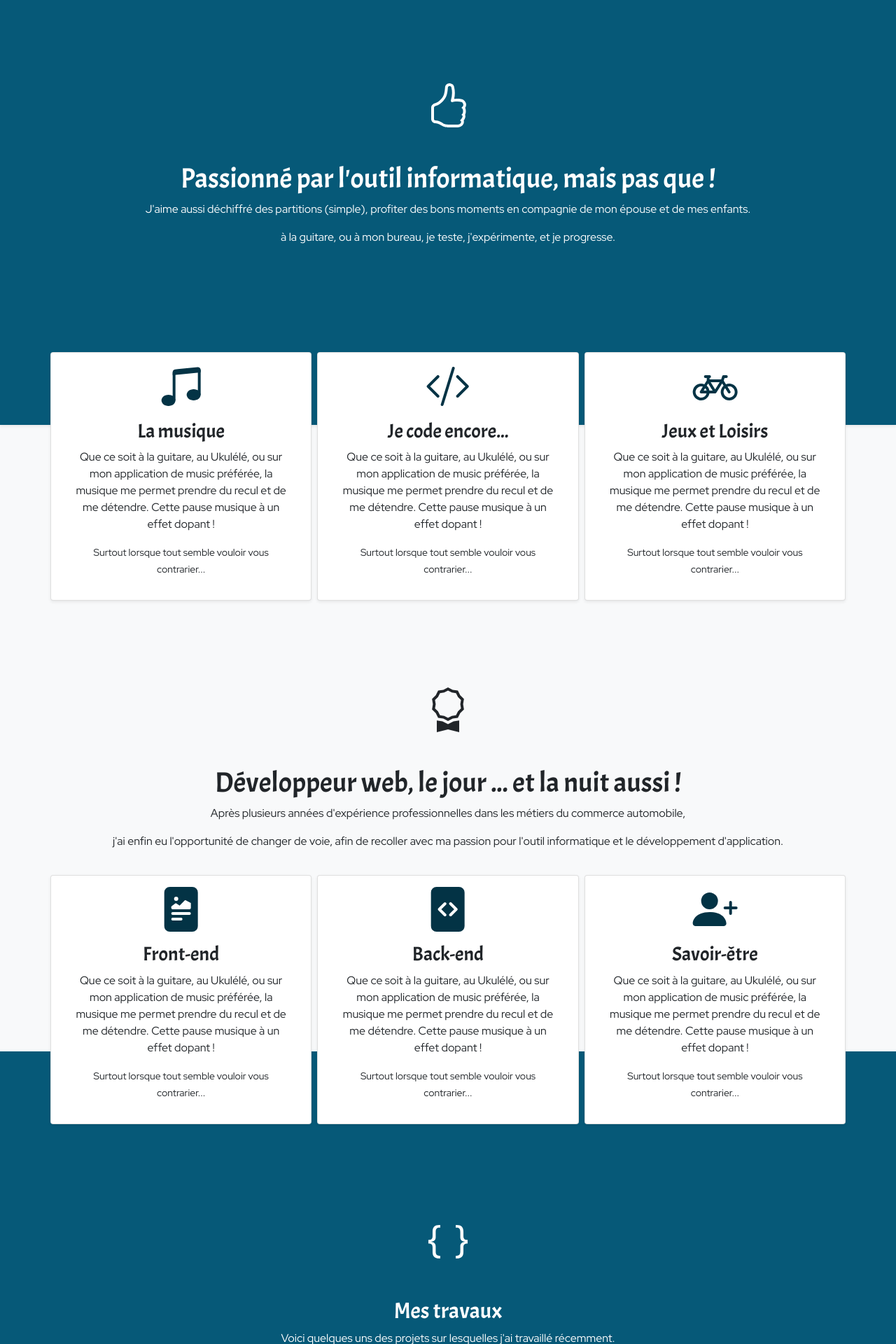
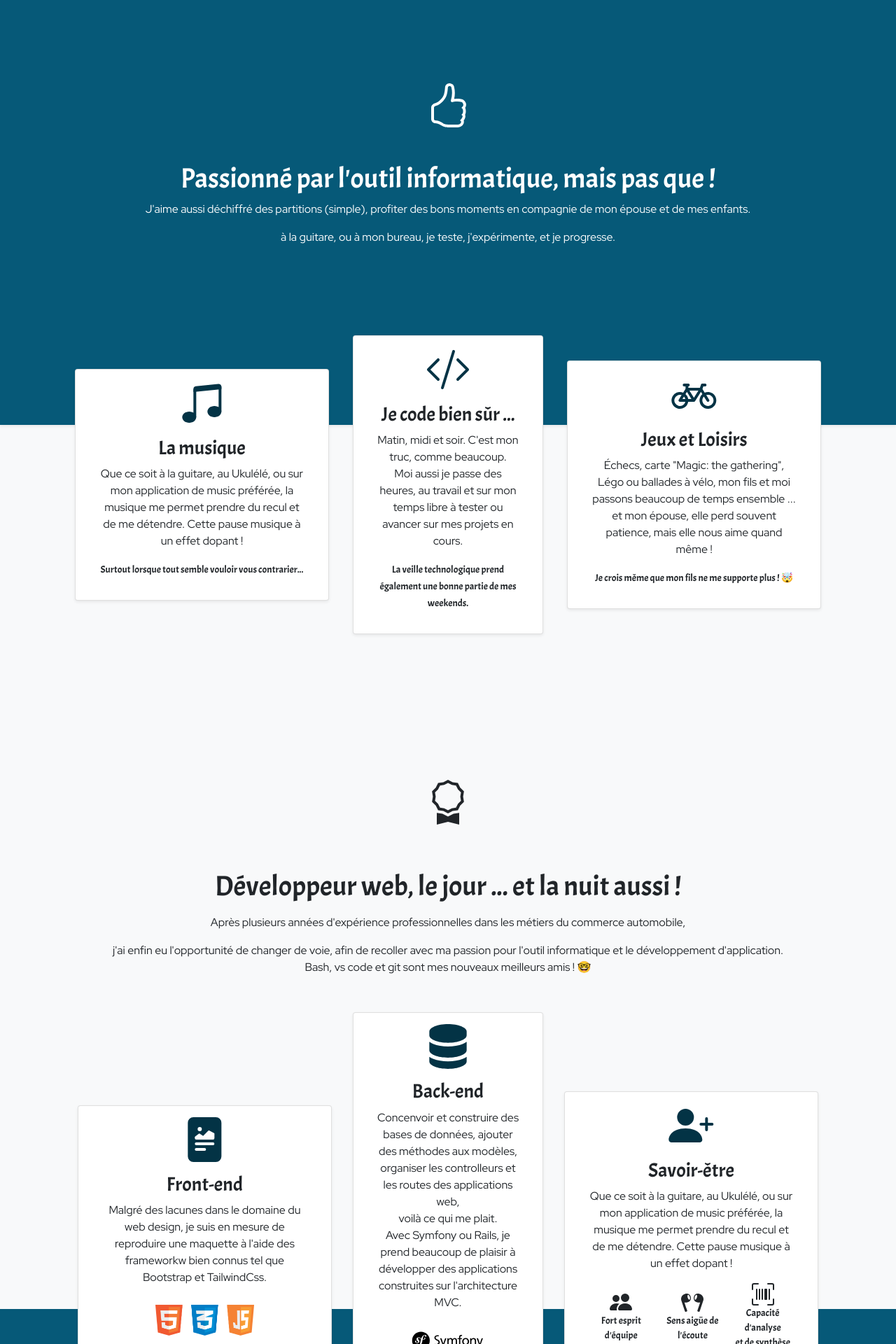
Before and after one commit to YoStM/yostm-bootstrap, a PHP site: page / in a window 1280 px wide. Shown: the part 960-2880 px from the top of the page at 70% size. Run offline with PHP 8.4, Linux system fonts and the light colour scheme.

Commit message:
Add logos and texts

```diff
--- a/assests/stylesheets/custom.css
+++ b/assests/stylesheets/custom.css
@@ -1,6 +1,6 @@
 @import url('https://fonts.googleapis.com/css2?family=Acme&family=Red+Hat+Display:wght@400;700&display=swap');
 
-h1, h2, h3, h4, h5, a {
+h1, h2, h3, h4, h5, a, small {
     font-family: 'Acme', sans-serif;
 }
 body {
@@ -73,20 +73,24 @@ body {
 
 .bio {
     padding: 15rem 11rem 15rem 11rem;
-    margin-bottom: -11rem;
+    margin-bottom: -15rem;
 }
 
 .hobbies {
-    padding: 3.25rem;
+    padding: 5rem;
 }
 
 .skills {
-    padding: 3.25rem;
+    padding: 5rem;
+}
+
+.symfony {
+    margin-bottom: -1rem;
 }
 
 .portfolio {
     padding: 15rem 0 11rem 0;
-    margin-top: -11rem;
+    margin-top: -19rem;
 }
 
 .footer {
--- a/index.html
+++ b/index.html
@@ -55,7 +55,7 @@
             <a href="/manifest.html">En savoir plus</a>
             <div id="bubbles">
                 <div>
-                    <h3 class="fs-5">Php</h3>
+                    <h3 class="fs-5">PHP</h3>
                 </div>
                 <div></div>
                 <div></div>
@@ -93,7 +93,7 @@
         <!-- Hobbies -->
         <section class="hobbies text-center">
             <div class="p-3 d-md-flex justify-content-md-around align-items-md-center">
-                <div class="m-1 p-3 card shadow-sm">
+                <div class="m-1 p-3 card col-md-4 shadow-sm">
                     <!-- playing guitar and piano -->
                     <svg xmlns="http://www.w3.org/2000/svg" width="64" height="64" fill="#033345"
                         class="bi bi-music-note-beamed card-img-top" viewBox="0 0 16 16">
@@ -112,7 +112,7 @@
                         <small>Surtout lorsque tout semble vouloir vous contrarier...</small>
                     </div>
                 </div>
-                <div class="m-1 p-3 card shadow-sm">
+                <div class="m-3 p-3 card col-lg-3 col-md-4 shadow-sm">
                     <!-- IT -->
                     <svg xmlns="http://www.w3.org/2000/svg" width="64" height="64" fill="#033345"
                         class="bi bi-code-slash card-img-top" viewBox="0 0 16 16">
@@ -120,16 +120,16 @@
                             d="M10.478 1.647a.5.5 0 1 0-.956-.294l-4 13a.5.5 0 0 0 .956.294l4-13zM4.854 4.146a.5.5 0 0 1 0 .708L1.707 8l3.147 3.146a.5.5 0 0 1-.708.708l-3.5-3.5a.5.5 0 0 1 0-.708l3.5-3.5a.5.5 0 0 1 .708 0zm6.292 0a.5.5 0 0 0 0 .708L14.293 8l-3.147 3.146a.5.5 0 0 0 .708.708l3.5-3.5a.5.5 0 0 0 0-.708l-3.5-3.5a.5.5 0 0 0-.708 0z" />
                     </svg>
                     <div class="card-body">
-                        <h3 class="card-title">Je code encore...</h3>
-                        <p class="card-text">Que ce soit à la guitare, au Ukulélé, ou sur mon application de music
-                            préférée,
-                            la musique me permet prendre du recul et de me détendre. Cette pause musique à un effet
-                            dopant !
+                        <h3 class="card-title">Je code bien sûr ...</h3>
+                        <p class="card-text">
+                            Matin, midi et soir. C'est mon truc, comme beaucoup.<br />
+                            Moi aussi je passe des heures, au travail et sur mon temps libre à tester ou avancer sur mes
+                            projets en cours.
                         </p>
-                        <small>Surtout lorsque tout semble vouloir vous contrarier...</small>
+                        <small>La veille technologique prend également une bonne partie de mes weekends.</small>
                     </div>
                 </div>
-                <div class="m-1 p-3 card shadow-sm">
+                <div class="m-1 p-3 card col-md-4 shadow-sm">
                     <!-- Playing with kids -->
                     <svg xmlns="http://www.w3.org/2000/svg" width="64" height="64" fill="#033345"
                         class="bi bi-bicycle card-img-top" viewBox="0 0 16 16">
@@ -138,12 +138,12 @@
                     </svg>
                     <div class="card-body">
                         <h3 class="card-title">Jeux et Loisirs</h3>
-                        <p class="card-text">Que ce soit à la guitare, au Ukulélé, ou sur mon application de music
-                            préférée,
-                            la musique me permet prendre du recul et de me détendre. Cette pause musique à un effet
-                            dopant !
+                        <p class="card-text">
+                            Échecs, carte "Magic: the gathering", Légo ou ballades à vélo, mon fils et moi passons
+                            beaucoup de temps
+                            ensemble ... et mon épouse, elle perd souvent patience, mais elle nous aime quand même !
                         </p>
-                        <small>Surtout lorsque tout semble vouloir vous contrarier...</small>
+                        <small>Je crois même que mon fils ne me supporte plus ! 🤯</small>
                     </div>
                 </div>
             </div>
@@ -151,18 +151,23 @@
 
         <!-- Skills -->
         <section class="skills text-center">
-            <svg xmlns="http://www.w3.org/2000/svg" width="64" height="64" fill="currentColor" class="bi bi-award mb-5"
-                viewBox="0 0 16 16">
-                <path
-                    d="M9.669.864 8 0 6.331.864l-1.858.282-.842 1.68-1.337 1.32L2.6 6l-.306 1.854 1.337 1.32.842 1.68 1.858.282L8 12l1.669-.864 1.858-.282.842-1.68 1.337-1.32L13.4 6l.306-1.854-1.337-1.32-.842-1.68L9.669.864zm1.196 1.193.684 1.365 1.086 1.072L12.387 6l.248 1.506-1.086 1.072-.684 1.365-1.51.229L8 10.874l-1.355-.702-1.51-.229-.684-1.365-1.086-1.072L3.614 6l-.25-1.506 1.087-1.072.684-1.365 1.51-.229L8 1.126l1.356.702 1.509.229z" />
-                <path d="M4 11.794V16l4-1 4 1v-4.206l-2.018.306L8 13.126 6.018 12.1 4 11.794z" />
-            </svg>
-            <h2 class="h1">Développeur web, le jour ... et la nuit aussi !</h2>
-            <p>Après plusieurs années d'expérience professionnelles dans les métiers du commerce automobile,</p>
-            <p>j'ai enfin eu l'opportunité de changer de voie, afin de recoller avec ma passion pour l'outil
-                informatique et le développement d'application.</p>
+            <div class="p-3">
+                <svg xmlns="http://www.w3.org/2000/svg" width="64" height="64" fill="currentColor"
+                    class="bi bi-award mb-5" viewBox="0 0 16 16">
+                    <path
+                        d="M9.669.864 8 0 6.331.864l-1.858.282-.842 1.68-1.337 1.32L2.6 6l-.306 1.854 1.337 1.32.842 1.68 1.858.282L8 12l1.669-.864 1.858-.282.842-1.68 1.337-1.32L13.4 6l.306-1.854-1.337-1.32-.842-1.68L9.669.864zm1.196 1.193.684 1.365 1.086 1.072L12.387 6l.248 1.506-1.086 1.072-.684 1.365-1.51.229L8 10.874l-1.355-.702-1.51-.229-.684-1.365-1.086-1.072L3.614 6l-.25-1.506 1.087-1.072.684-1.365 1.51-.229L8 1.126l1.356.702 1.509.229z" />
+                    <path d="M4 11.794V16l4-1 4 1v-4.206l-2.018.306L8 13.126 6.018 12.1 4 11.794z" />
+                </svg>
+                <h2 class="h1 my-3">Développeur web, le jour ... et la nuit aussi !</h2>
+                <p>Après plusieurs années d'expérience professionnelles dans les métiers du commerce automobile,</p>
+                <p>
+                    j'ai enfin eu l'opportunité de changer de voie, afin de recoller avec ma passion pour l'outil
+                    informatique et le développement d'application.<br />
+                    Bash, vs code et git sont mes nouveaux meilleurs amis ! 🤓
+                </p>
+            </div>
             <div class="p-3 d-md-flex justify-content-md-around align-items-md-center">
-                <div class="m-1 p-3 card shadow-sm">
+                <div class="m-1 p-3 card col-md-4 shadow-sm">
                     <!-- front-end skills -->
                     <svg xmlns="http://www.w3.org/2000/svg" width="64" height="64" fill="#033345"
                         class="bi bi-file-richtext-fill card-img-top" viewBox="0 0 16 16">
@@ -171,32 +176,51 @@
                     </svg>
                     <div class="card-body">
                         <h3 class="card-title">Front-end</h3>
-                        <p class="card-text">Que ce soit à la guitare, au Ukulélé, ou sur mon application de music
-                            préférée,
-                            la musique me permet prendre du recul et de me détendre. Cette pause musique à un effet
-                            dopant !
+                        <p class="card-text">
+                            Malgré des lacunes dans le domaine du web design, je suis en mesure de reproduire
+                            une maquette à l'aide des frameworkw bien connus tel que Bootstrap et TailwindCss.
                         </p>
-                        <small>Surtout lorsque tout semble vouloir vous contrarier...</small>
+                        <div class="d-flex justify-content-center align-items-center">
+                            <img src="./assests/img/PikPng.com_javascript-logo-png_1506141.png"
+                                alt="logo HTML CSS JavaScript" height="55px">
+                        </div>
                     </div>
                 </div>
-                <div class="m-1 p-3 card shadow-sm">
+                <div class="m-1 p-3 card col-lg-3 col-md-4 shadow-sm">
                     <!-- back-end skills -->
                     <svg xmlns="http://www.w3.org/2000/svg" width="64" height="64" fill="#033345"
-                        class="bi bi-file-code-fill card-img-top" viewBox="0 0 16 16">
+                        class="bi bi-server card-img-top" viewBox="0 0 16 16">
                         <path
-                            d="M12 0H4a2 2 0 0 0-2 2v12a2 2 0 0 0 2 2h8a2 2 0 0 0 2-2V2a2 2 0 0 0-2-2zM6.646 5.646a.5.5 0 1 1 .708.708L5.707 8l1.647 1.646a.5.5 0 0 1-.708.708l-2-2a.5.5 0 0 1 0-.708l2-2zm2.708 0 2 2a.5.5 0 0 1 0 .708l-2 2a.5.5 0 0 1-.708-.708L10.293 8 8.646 6.354a.5.5 0 1 1 .708-.708z" />
+                            d="M1.333 2.667C1.333 1.194 4.318 0 8 0s6.667 1.194 6.667 2.667V4c0 1.473-2.985 2.667-6.667 2.667S1.333 5.473 1.333 4V2.667z" />
+                        <path
+                            d="M1.333 6.334v3C1.333 10.805 4.318 12 8 12s6.667-1.194 6.667-2.667V6.334a6.51 6.51 0 0 1-1.458.79C11.81 7.684 9.967 8 8 8c-1.966 0-3.809-.317-5.208-.876a6.508 6.508 0 0 1-1.458-.79z" />
+                        <path
+                            d="M14.667 11.668a6.51 6.51 0 0 1-1.458.789c-1.4.56-3.242.876-5.21.876-1.966 0-3.809-.316-5.208-.876a6.51 6.51 0 0 1-1.458-.79v1.666C1.333 14.806 4.318 16 8 16s6.667-1.194 6.667-2.667v-1.665z" />
                     </svg>
                     <div class="card-body">
                         <h3 class="card-title">Back-end</h3>
-                        <p class="card-text">Que ce soit à la guitare, au Ukulélé, ou sur mon application de music
-                            préférée,
-                            la musique me permet prendre du recul et de me détendre. Cette pause musique à un effet
-                            dopant !
+                        <p class="card-text">
+                            Concenvoir et construire des bases de données, ajouter des méthodes aux modèles, organiser
+                            les controlleurs et les routes des applications web,<br />voilà ce qui me plait.<br />
+                            Avec Symfony ou Rails, je prend beaucoup de plaisir à développer des applications
+                            construites sur l'architecture MVC.<br />
                         </p>
-                        <small>Surtout lorsque tout semble vouloir vous contrarier...</small>
+                        <div class="d-flex flex-column align-items-center mb-3">
+                            <img src="./assests/img/symfony_black_02.svg" alt="Logo Symfony" height="55px"
+                                class="symfony">
+                            <small>
+                                PHP & Symfony<br />
+                            </small>
+                        </div>
+                        <div class="d-flex flex-column align-items-center">
+                            <img src="./assests/img/Ruby_on_Rails-logo.png" alt="Logo Ruby on rails" height="55px">
+                            <small>
+                                Ruby on Rails<br />
+                            </small>
+                        </div>
                     </div>
                 </div>
-                <div class="m-1 p-3 card shadow-sm">
+                <div class="m-1 p-3 card col-md-4 shadow-sm">
                     <!-- soft-skills -->
                     <svg xmlns="http://www.w3.org/2000/svg" width="64" height="64" fill="#033345"
                         class="bi bi-person-plus-fill card-img-top" viewBox="0 0 16 16">
@@ -211,19 +235,49 @@
                             la musique me permet prendre du recul et de me détendre. Cette pause musique à un effet
                             dopant !
                         </p>
-                        <small>Surtout lorsque tout semble vouloir vous contrarier...</small>
+                        <div class="d-flex justify-content-around align-items-center">
+                            <div class="d-flex flex-column align-items-center">
+                                <svg xmlns="http://www.w3.org/2000/svg" width="32" height="32" fill="currentColor"
+                                    class="bi bi-people-fill" viewBox="0 0 16 16">
+                                    <path
+                                        d="M7 14s-1 0-1-1 1-4 5-4 5 3 5 4-1 1-1 1H7zm4-6a3 3 0 1 0 0-6 3 3 0 0 0 0 6z" />
+                                    <path fill-rule="evenodd"
+                                        d="M5.216 14A2.238 2.238 0 0 1 5 13c0-1.355.68-2.75 1.936-3.72A6.325 6.325 0 0 0 5 9c-4 0-5 3-5 4s1 1 1 1h4.216z" />
+                                    <path d="M4.5 8a2.5 2.5 0 1 0 0-5 2.5 2.5 0 0 0 0 5z" />
+                                </svg>
+                                <small>
+                                    Fort esprit d'équipe
+                                </small>
+                            </div>
+                            <div class="d-flex flex-column align-items-center">
+                                <svg xmlns="http://www.w3.org/2000/svg" width="32" height="32" fill="currentColor"
+                                    class="bi bi-earbuds" viewBox="0 0 16 16">
+                                    <path fill-rule="evenodd"
+                                        d="M6.825 4.138c.596 2.141-.36 3.593-2.389 4.117a4.432 4.432 0 0 1-2.018.054c-.048-.01.9 2.778 1.522 4.61l.41 1.205a.52.52 0 0 1-.346.659l-.593.19a.548.548 0 0 1-.69-.34L.184 6.99c-.696-2.137.662-4.309 2.564-4.8 2.029-.523 3.402 0 4.076 1.948zm-.868 2.221c.43-.112.561-.993.292-1.969-.269-.975-.836-1.675-1.266-1.563-.43.112-.561.994-.292 1.969.269.975.836 1.675 1.266 1.563zm3.218-2.221c-.596 2.141.36 3.593 2.389 4.117a4.434 4.434 0 0 0 2.018.054c.048-.01-.9 2.778-1.522 4.61l-.41 1.205a.52.52 0 0 0 .346.659l.593.19c.289.092.6-.06.69-.34l2.536-7.643c.696-2.137-.662-4.309-2.564-4.8-2.029-.523-3.402 0-4.076 1.948zm.868 2.221c-.43-.112-.561-.993-.292-1.969.269-.975.836-1.675 1.266-1.563.43.112.561.994.292 1.969-.269.975-.836 1.675-1.266 1.563z" />
+                                </svg>
+                                <small>
+                                    Sens aigüe de l'écoute
+                                </small>
+                            </div>
+                            <div class="d-flex flex-column align-items-center flex-wrap">
+                                <svg xmlns="http://www.w3.org/2000/svg" width="32" height="32" fill="currentColor"
+                                    class="bi bi-upc-scan" viewBox="0 0 16 16">
+                                    <path
+                                        d="M1.5 1a.5.5 0 0 0-.5.5v3a.5.5 0 0 1-1 0v-3A1.5 1.5 0 0 1 1.5 0h3a.5.5 0 0 1 0 1h-3zM11 .5a.5.5 0 0 1 .5-.5h3A1.5 1.5 0 0 1 16 1.5v3a.5.5 0 0 1-1 0v-3a.5.5 0 0 0-.5-.5h-3a.5.5 0 0 1-.5-.5zM.5 11a.5.5 0 0 1 .5.5v3a.5.5 0 0 0 .5.5h3a.5.5 0 0 1 0 1h-3A1.5 1.5 0 0 1 0 14.5v-3a.5.5 0 0 1 .5-.5zm15 0a.5.5 0 0 1 .5.5v3a1.5 1.5 0 0 1-1.5 1.5h-3a.5.5 0 0 1 0-1h3a.5.5 0 0 0 .5-.5v-3a.5.5 0 0 1 .5-.5zM3 4.5a.5.5 0 0 1 1 0v7a.5.5 0 0 1-1 0v-7zm2 0a.5.5 0 0 1 1 0v7a.5.5 0 0 1-1 0v-7zm2 0a.5.5 0 0 1 1 0v7a.5.5 0 0 1-1 0v-7zm2 0a.5.5 0 0 1 .5-.5h1a.5.5 0 0 1 .5.5v7a.5.5 0 0 1-.5.5h-1a.5.5 0 0 1-.5-.5v-7zm3 0a.5.5 0 0 1 1 0v7a.5.5 0 0 1-1 0v-7z" />
+                                </svg>
+                                <small>
+                                    Capacité d'analyse<br />
+                                    et de synthèse
+                                </small>
+                            </div>
+                        </div>
                     </div>
                 </div>
             </div>
         </section>
         <!-- Recent work -->
         <section class="portfolio text-center canard-blue">
-            <svg xmlns="http://www.w3.org/2000/svg" width="64" height="64" fill="currentColor" class="bi bi-braces mb-5"
-                viewBox="0 0 16 16">
-                <path
-                    d="M2.114 8.063V7.9c1.005-.102 1.497-.615 1.497-1.6V4.503c0-1.094.39-1.538 1.354-1.538h.273V2h-.376C3.25 2 2.49 2.759 2.49 4.352v1.524c0 1.094-.376 1.456-1.49 1.456v1.299c1.114 0 1.49.362 1.49 1.456v1.524c0 1.593.759 2.352 2.372 2.352h.376v-.964h-.273c-.964 0-1.354-.444-1.354-1.538V9.663c0-.984-.492-1.497-1.497-1.6zM13.886 7.9v.163c-1.005.103-1.497.616-1.497 1.6v1.798c0 1.094-.39 1.538-1.354 1.538h-.273v.964h.376c1.613 0 2.372-.759 2.372-2.352v-1.524c0-1.094.376-1.456 1.49-1.456V7.332c-1.114 0-1.49-.362-1.49-1.456V4.352C13.51 2.759 12.75 2 11.138 2h-.376v.964h.273c.964 0 1.354.444 1.354 1.538V6.3c0 .984.492 1.497 1.497 1.6z" />
-            </svg>
-            <h2>Mes travaux</h2>
+            <h2 class="mt-5">Mes travaux</h2>
             <p>Voici quelques uns des projets sur lesquelles j'ai travaillé récemment.<br />Contactez-moi par <a
                     href="#">eMail</a> pour en savoir plus.</p>
             <div class="p-3 d-md-flex justify-content-md-around align-items-md-center">
```
Also changed, not shown: assests/img/PikPng.com_javascript-logo-png_1506141.png (added), assests/img/Ruby_on_Rails-logo.png (added), assests/img/php-med-trans-light.gif (added), assests/img/ruby.jpg (added), assests/img/symfony_black_02.svg (added), 2 other files.
